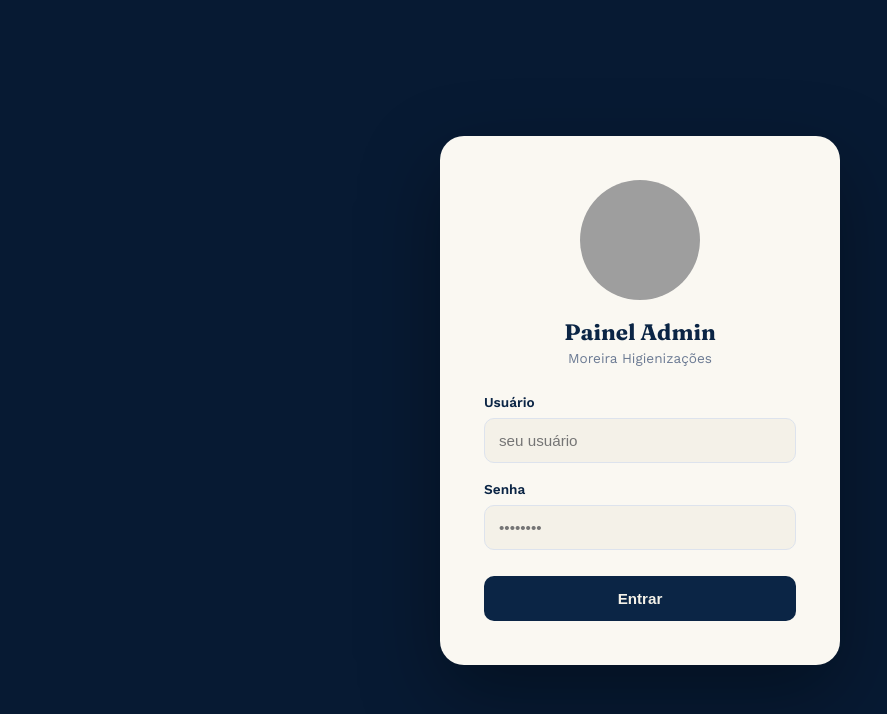
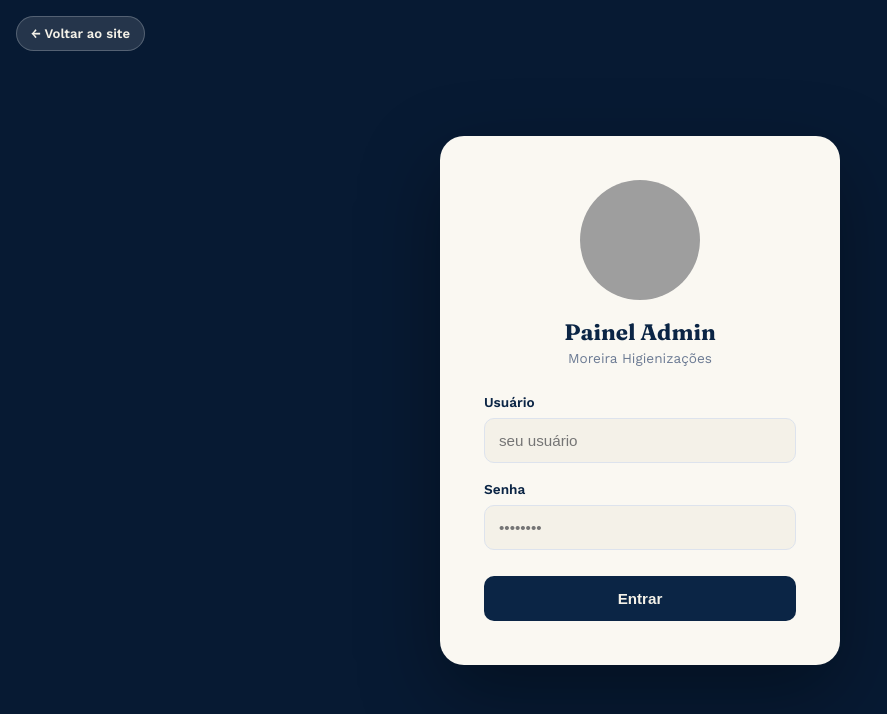
Before and after one commit to luminadesignerpro/moreirahigieniza-oes, a website: page admin/login.html in a window 1280 px wide. Shown: the whole page, without its empty margins (0-887 px from the left). Drawn offline with nearby package versions, Linux system fonts and the light colour scheme; grey boxes are pictures that could not be loaded.

Commit message:
Update login.html

```diff
--- a/admin/login.html
+++ b/admin/login.html
@@ -89,9 +89,32 @@
     word-break: break-word;
     opacity: 0.85;
   }
+  .login-wrap { display: flex; flex-direction: column; align-items: center; gap: 16px; width: 100%; max-width: 400px; }
+  .btn-voltar-site {
+    position: fixed;
+    top: 16px;
+    left: 16px;
+    z-index: 20;
+    display: inline-flex;
+    align-items: center;
+    gap: 6px;
+    color: var(--creme);
+    background: rgba(255,255,255,0.12);
+    border: 1px solid rgba(255,255,255,0.22);
+    padding: 9px 14px;
+    border-radius: 999px;
+    font-size: 0.82rem;
+    font-weight: 600;
+    text-decoration: none;
+    transition: background 0.2s ease;
+  }
+  .btn-voltar-site:hover { background: rgba(255,255,255,0.18); }
 </style>
 </head>
 <body>
+
+<div class="login-wrap">
+  <a href="../index.html" class="btn-voltar-site">&larr; Voltar ao site</a>
 
   <div class="login-card">
     <div class="login-brand">
@@ -113,6 +136,7 @@
     </div>
     <button type="submit" class="btn-login" id="btnLogin">Entrar</button>
   </form>
+  </div>
 </div>
 
 <script>
```
Lines whose indentation alone changed are shown as unchanged.
